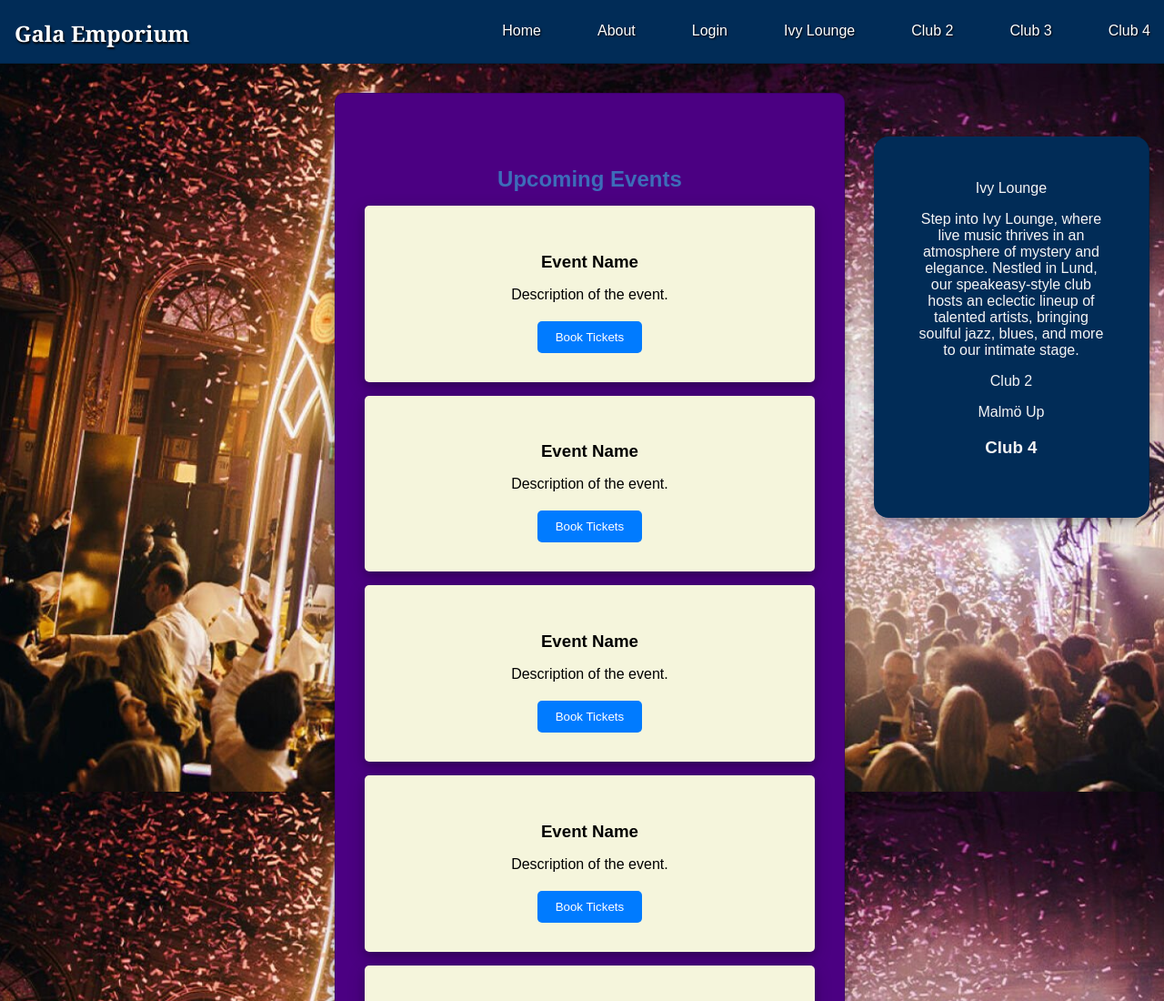
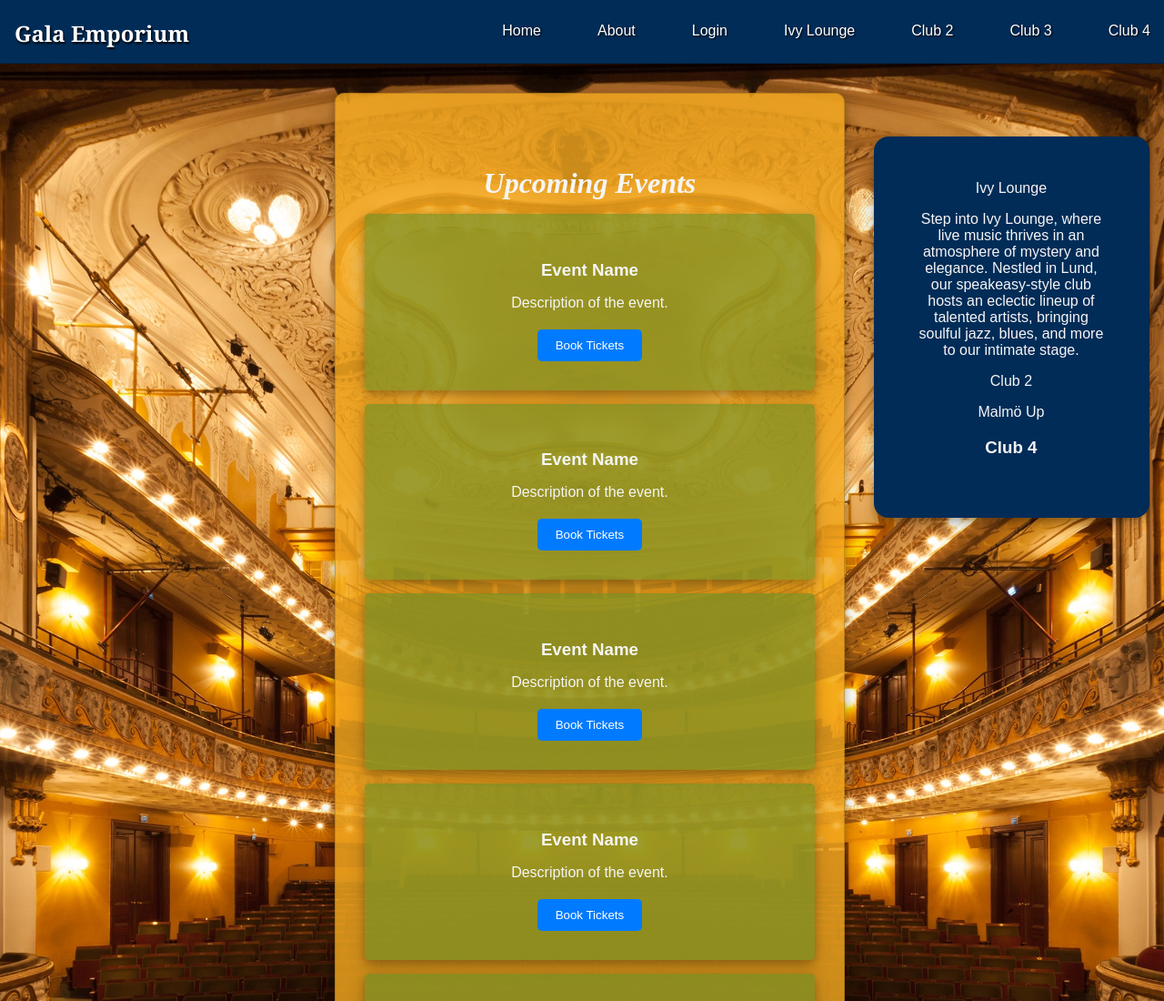
Before and after one commit to Mezea11/Gala-Emporium, a plain HTML site: page client/index.html in a window 1280 px wide. Shown: the top 1100 px of the page at 91% size. Drawn offline with Linux system fonts and the light colour scheme.

Commit message:
color changes

```diff
--- a/client/pages/home.css
+++ b/client/pages/home.css
@@ -1,5 +1,5 @@
 #home-container {
-    background-image: url('../assets/fest.jpg');
+    background-image: url('../assets/oscars.jpg');
     background-size: cover;
     background-repeat: no-repeat;
     background-attachment: fixed;
@@ -19,12 +19,12 @@
 }
 
 #home-container a:hover {
-    background-color: #02025031;
+    background-color: #c8c8eb31;
     color: var(--background-color);
 }
 
 .event-calendar {
-    background-color: indigo;
+    background-color: rgba(242, 168, 32, 0.824);
     width: 48%;
     padding: 2rem;
     margin-left: 0 auto;
@@ -32,8 +32,17 @@
     box-shadow: 0 4px 8px 0 rgba(0, 0, 0, 0.2), 0 6px 20px 0 rgba(0, 0, 0, 0.19);
 }
 
+#home-container .event-calendar h2 {
+    color: whitesmoke;
+    font-family:'Times New Roman', Times, serif;
+    font-weight: bold;
+    font-size: xx-large;
+    font-style: oblique;
+}
+
 .event {
-    background-color: beige;
+    background-color: rgba(106, 142, 35, 0.632);
+    color: whitesmoke;
     padding: 2rem;
     border-radius: 5px;
     box-shadow: 0 4px 8px 0 rgba(0, 0, 0, 0.2), 0 6px 20px 0 rgba(0, 0, 0, 0.19);
```
Also changed, not shown: client/assets/oscars.jpg (added), client/assets/teater.jpeg (added).
